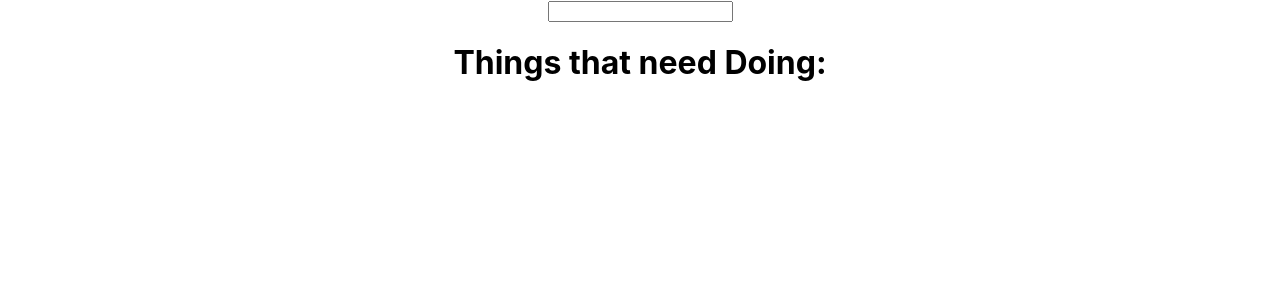
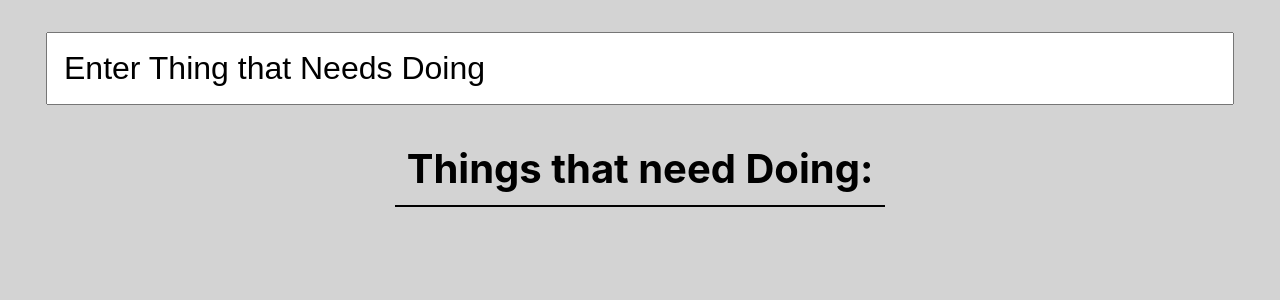
Before and after one commit to toskan/react_to_do_list, a React (Create React App) app: page / in a window 1280 px wide. Shown: the top 300 px of the page. Built offline with nearby package versions, Linux system fonts and the light colour scheme.

Commit message:
added some styling

```diff
--- a/src/App.css
+++ b/src/App.css
@@ -1,3 +1,6 @@
+body {
+	background-color: #d3d3d3;
+}
 .App {
 	text-align: center;
 }
@@ -44,3 +47,24 @@
 	width: 100%;
 	justify-content: center;
 }
+.to-do-input {
+	width: 90%;
+	font-size: 2em;
+	margin-top: 1em;
+	padding: 0.5em;
+}
+h1 {
+	font-size: 2.5em;
+	border-bottom: 0.05em solid black;
+	padding: 0.3em;
+	display: inline-block;
+}
+.to-do-items > input {
+	width: 2.5em;
+	height: 2.5em;
+	margin-top: 1.4em;
+	margin-right: 1em;
+}
+.to-do-items > label {
+	font-size: 3em;
+}
--- a/src/Todo.js
+++ b/src/Todo.js
@@ -36,8 +36,10 @@ class Todo extends React.Component {
 		return (
 			<>
 				<input
+					className="to-do-input"
 					ref={this.inputRef}
 					type="text"
+					defaultValue={this.state.value}
 					onKeyUp={this.handleKeyUp}
 					onClick={this.inputValueEmpty}
 				/>
```
